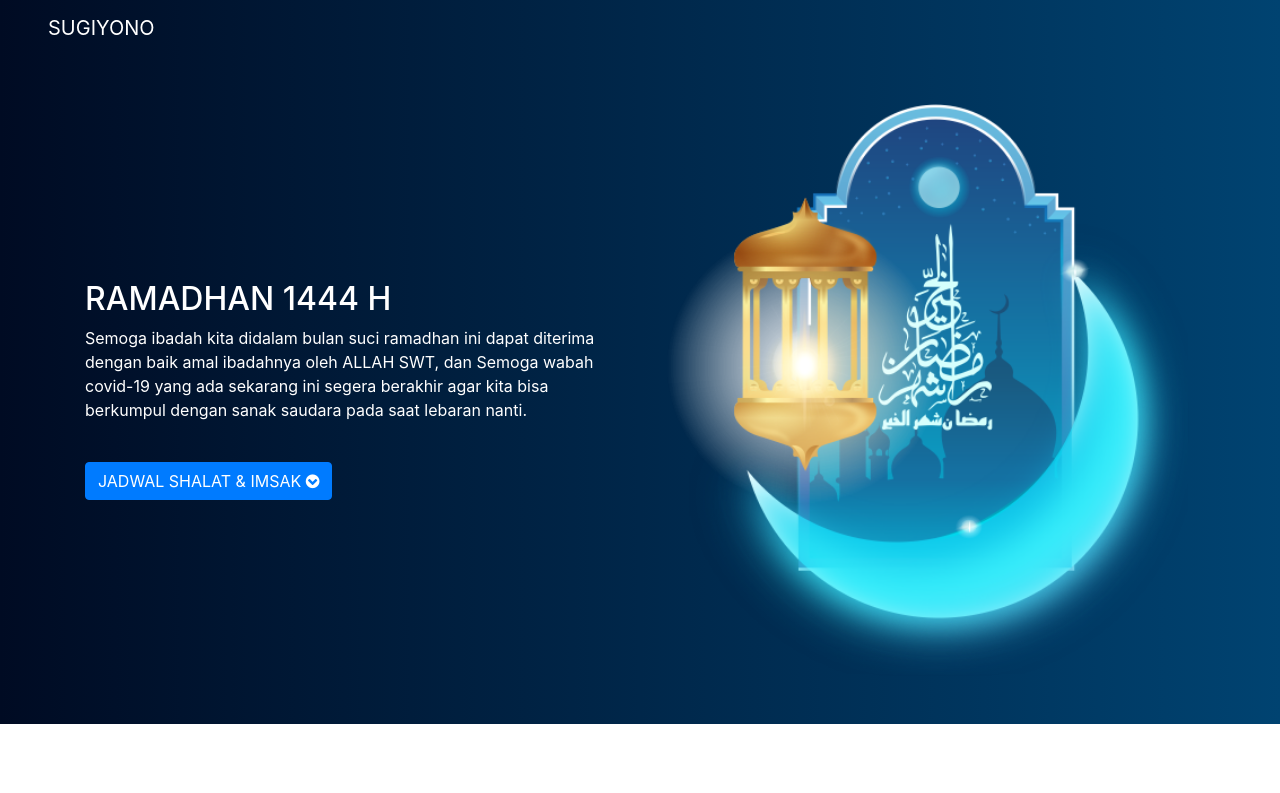
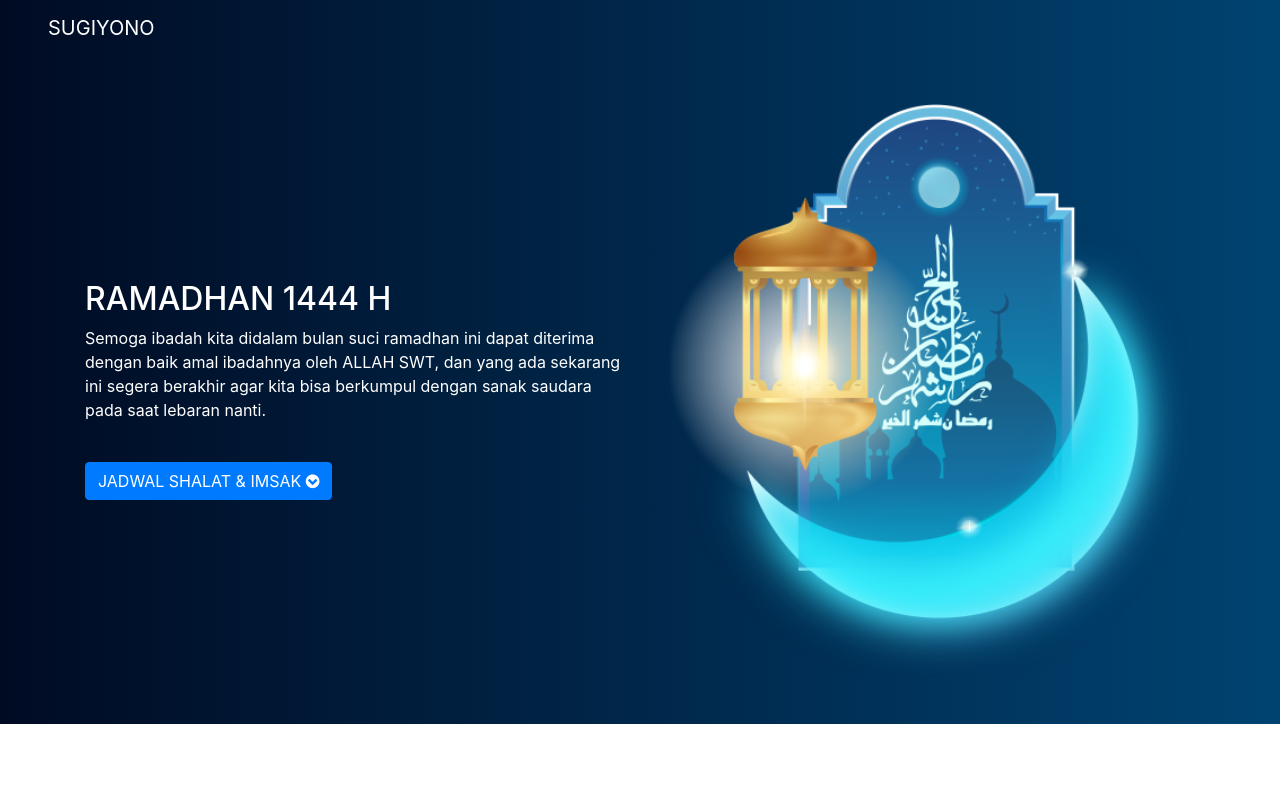
Before and after one commit to sugiyono85/covid-19, a plain HTML site: page ramadhan/index.html in a window 1280 px wide. Shown: the top 793 px of the page. Drawn offline with nearby package versions, Linux system fonts and the light colour scheme.

Commit message:
Update index.html

```diff
--- a/ramadhan/index.html
+++ b/ramadhan/index.html
@@ -20,7 +20,7 @@
                 <div class="col-lg-6 py-5 my-5 my-md-0 middle">
                     <div class="text-center text-md-left">
                         <h2 class="text-white text-uppercase">ramadhan 1444 H</h2>
-                        <p class="text-white">Semoga ibadah kita didalam bulan suci ramadhan ini dapat diterima dengan baik amal ibadahnya oleh ALLAH SWT, dan Semoga wabah covid-19 yang ada sekarang ini segera berakhir agar kita bisa berkumpul dengan sanak saudara pada saat lebaran nanti. </p>
+                        <p class="text-white">Semoga ibadah kita didalam bulan suci ramadhan ini dapat diterima dengan baik amal ibadahnya oleh ALLAH SWT, dan yang ada sekarang ini segera berakhir agar kita bisa berkumpul dengan sanak saudara pada saat lebaran nanti. </p>
                         <a href="#jadwal-shalat-imsak" class="btn btn-primary text-uppercase mt-4">jadwal shalat & imsak <i class="fa fa-chevron-circle-down"></i></a>
                     </div>
                 </div>
```
